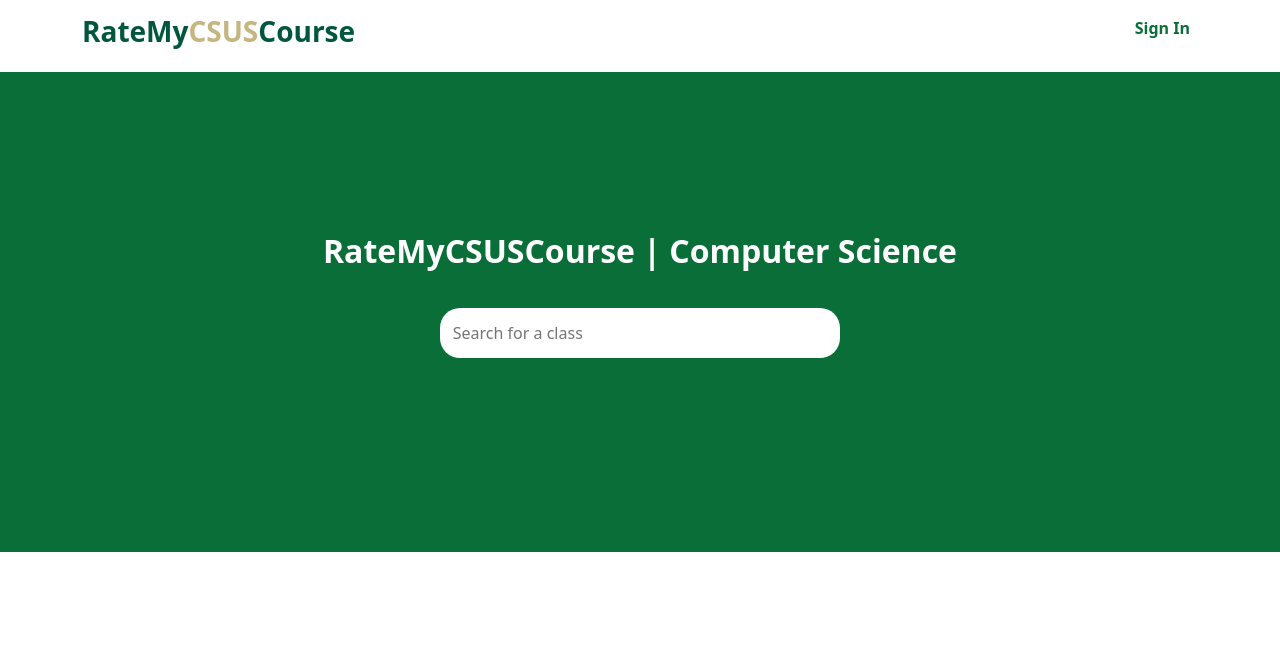
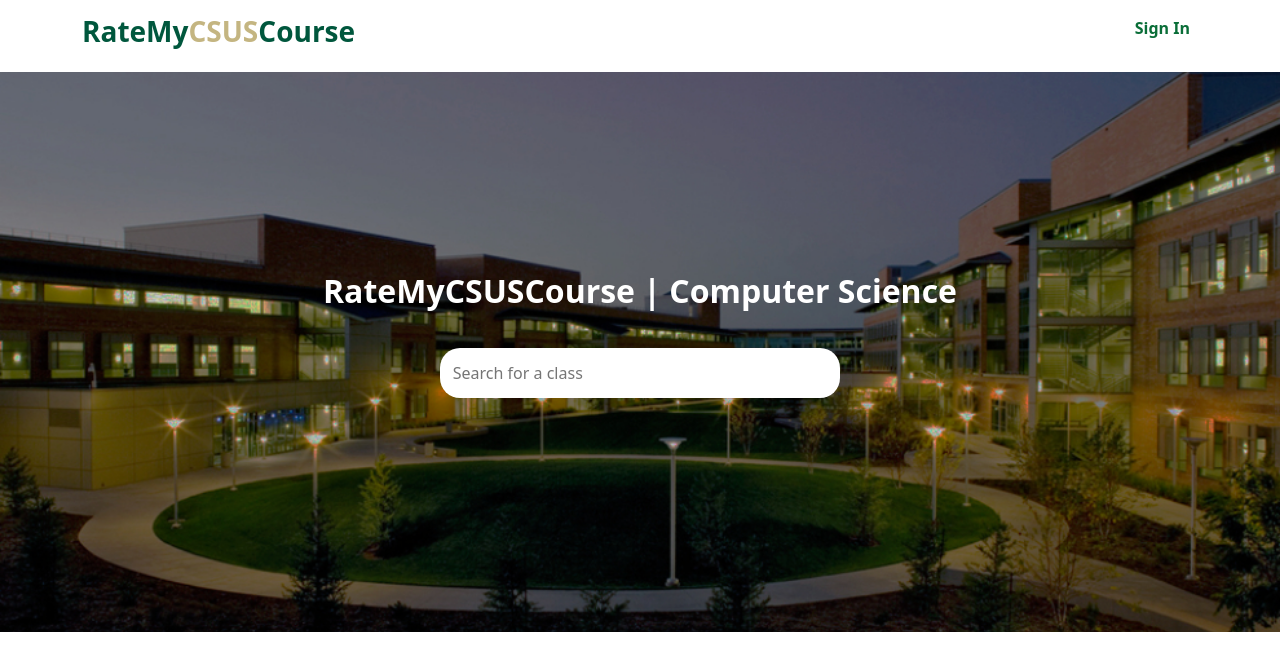
Before and after one commit to timothydn2003/RateMyCSUSCourse, a React (Create React App) app: page / in a window 1280 px wide. Shown: the top 670 px of the page. Built offline with nearby package versions, Linux system fonts and the light colour scheme.

Commit message:
background image

```diff
--- a/public/index.html
+++ b/public/index.html
@@ -24,7 +24,7 @@
       work correctly both with client-side routing and a non-root public URL.
       Learn how to configure a non-root public URL by running `npm run build`.
     -->
-    <title>React App</title>
+    <title>RateMyCSUSCourse | Computer Science</title>
   </head>
   <body>
     <noscript>You need to enable JavaScript to run this app.</noscript>
--- a/src/App.css
+++ b/src/App.css
@@ -19,11 +19,20 @@
   transition: .4s;
 }
 .home-page{
-  background-color: #0a6e38;
-  height: 60vh;
+  background-image: url("./Images/SacState.jpg") ;
+  background-repeat: no-repeat;
+  background-size: cover;
+  background-position: center;
+  width: fill;
+  height: 70vh;
+
 }
+
 .home-page-input{
-  padding-top: 20vh;
+  padding-top: 25vh;
+  z-index: 1;
+  position: relative;
+
 }
 .home-page-logo{
   color: white;
```
Also changed, not shown: src/Images/SacState.jpg (added).
